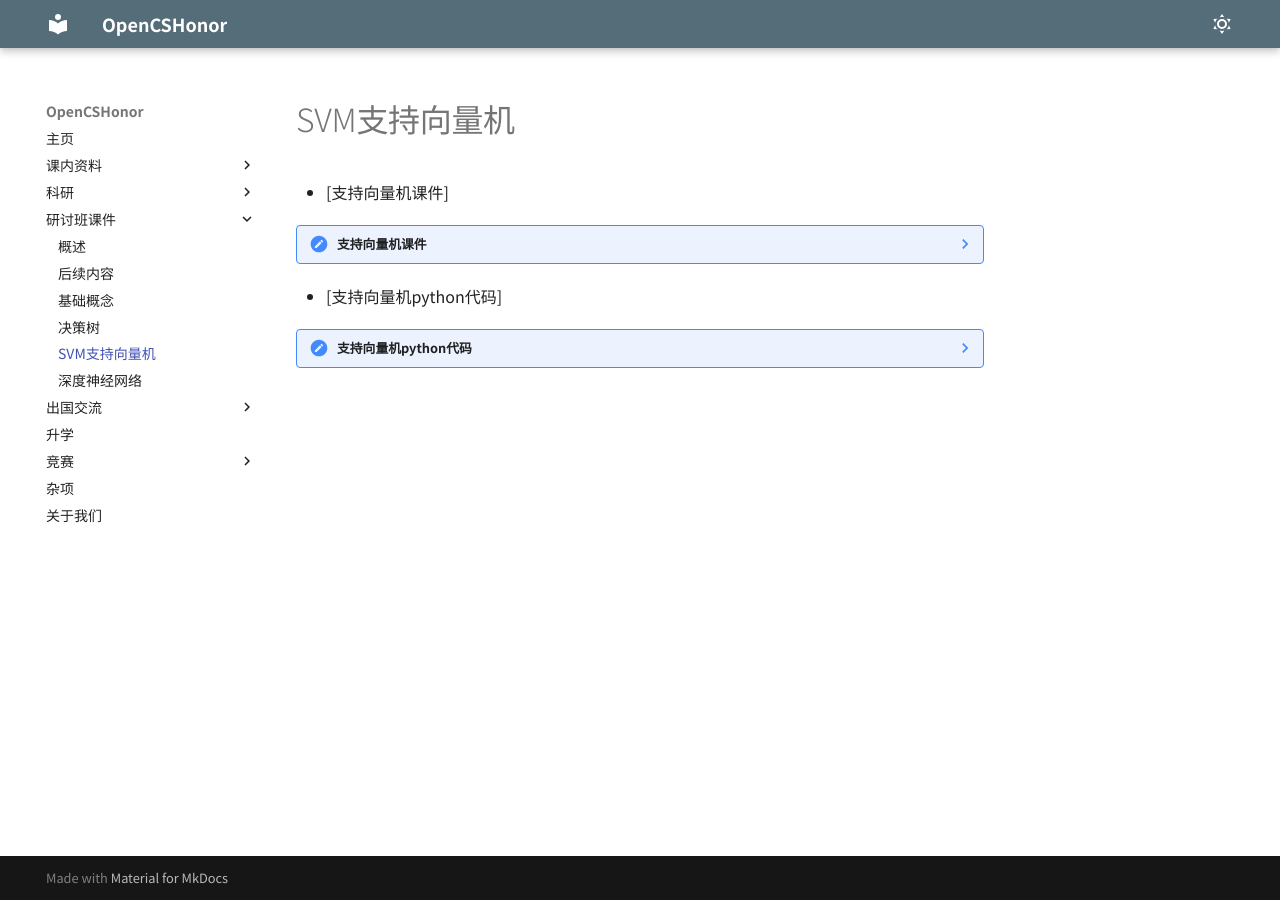
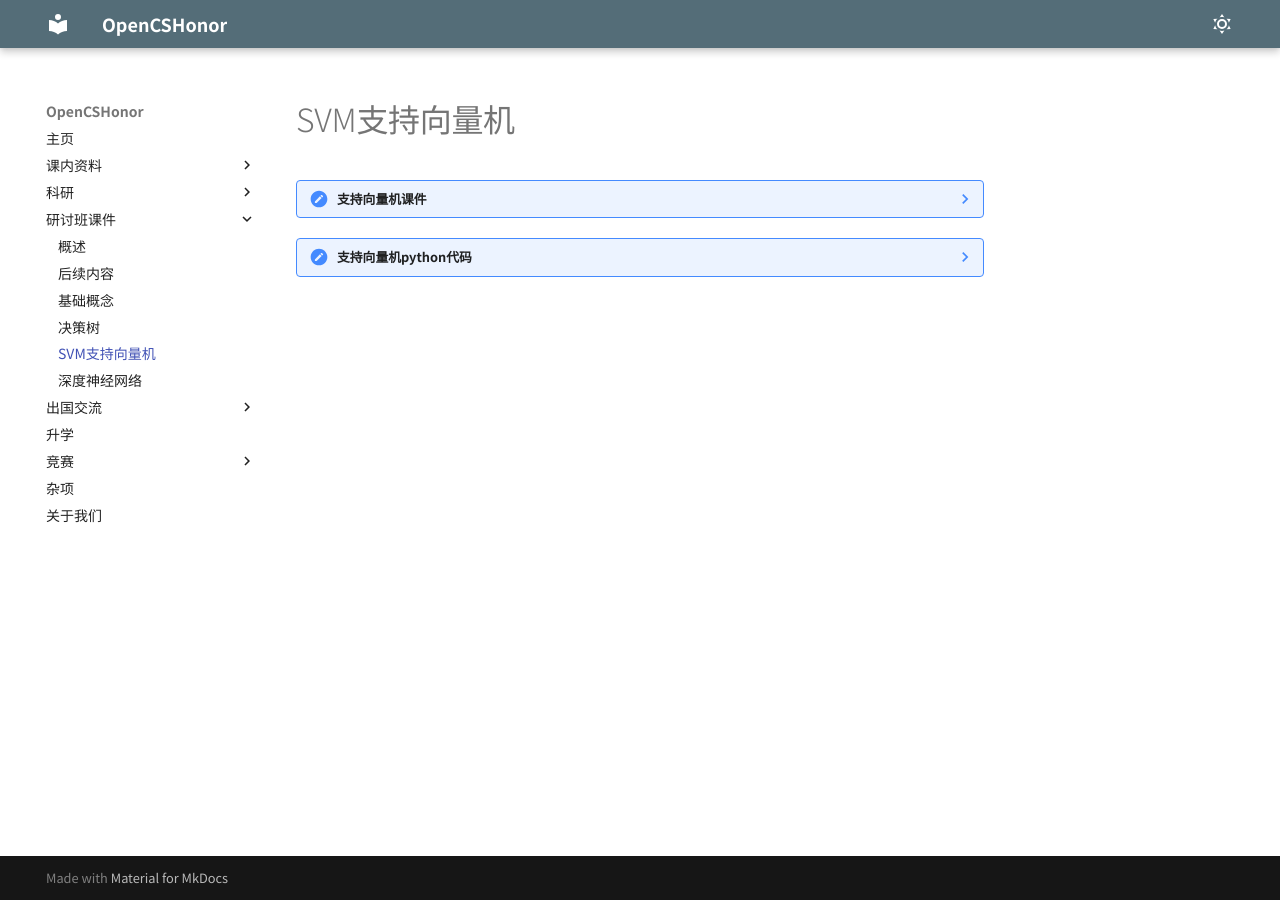
Before and after one commit to weiyihong007/opencshonordocsonly, an MkDocs documentation site: the page built from docs/研讨班/SVM支持向量机/SVM支持向量机.md, in a window 1280 px wide. Built offline with MkDocs 1.6.1 and Material for MkDocs 9.7.7, drawn with Linux system fonts in a browser that asks for light colours.

Commit message:
Update SVM支持向量机.md

```diff
--- a/docs/研讨班/SVM支持向量机/SVM支持向量机.md
+++ b/docs/研讨班/SVM支持向量机/SVM支持向量机.md
@@ -1,4 +1,3 @@
-- [支持向量机课件]
 ??? note "支持向量机课件"
     <iframe
         loading="lazy"
@@ -7,7 +6,7 @@
         height="600px"
         style="border:none">
     </iframe>
-- [支持向量机python代码]
+
 ??? note "支持向量机python代码"
     <iframe
         loading="lazy"
```
